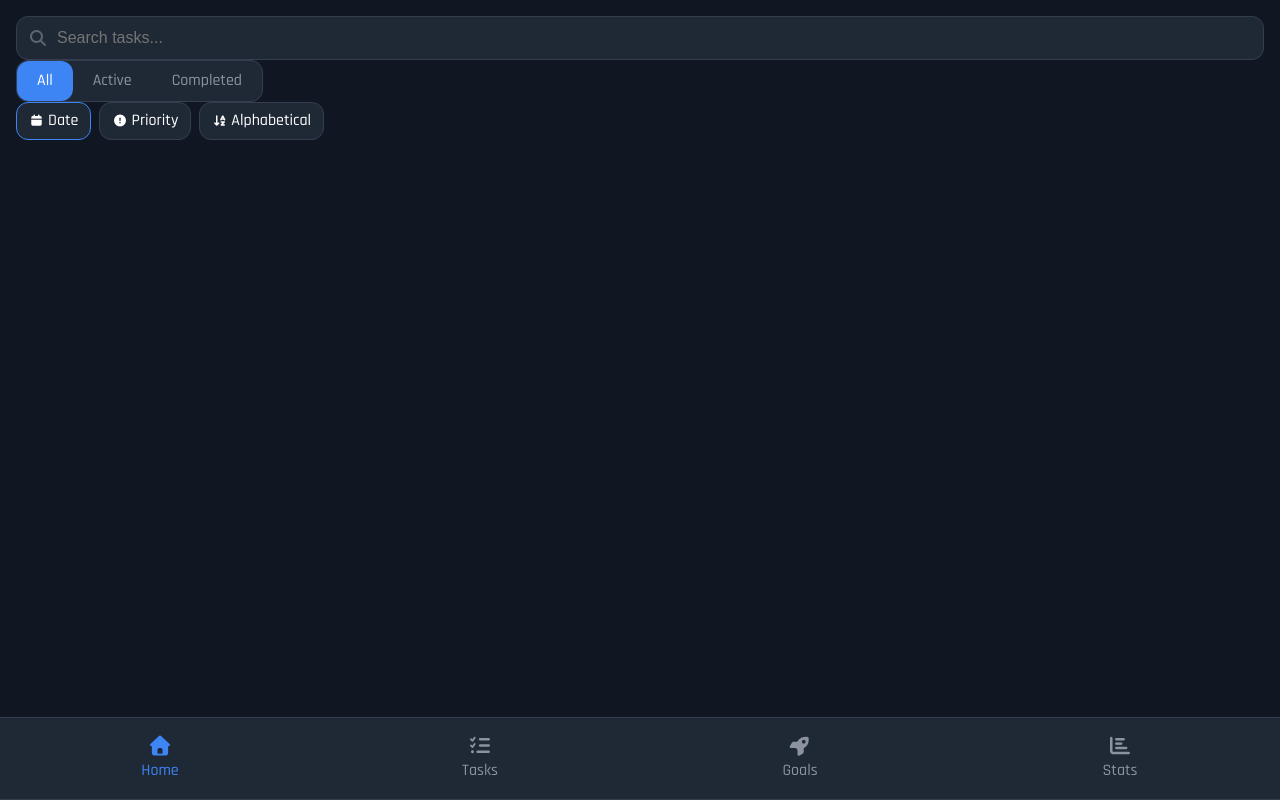
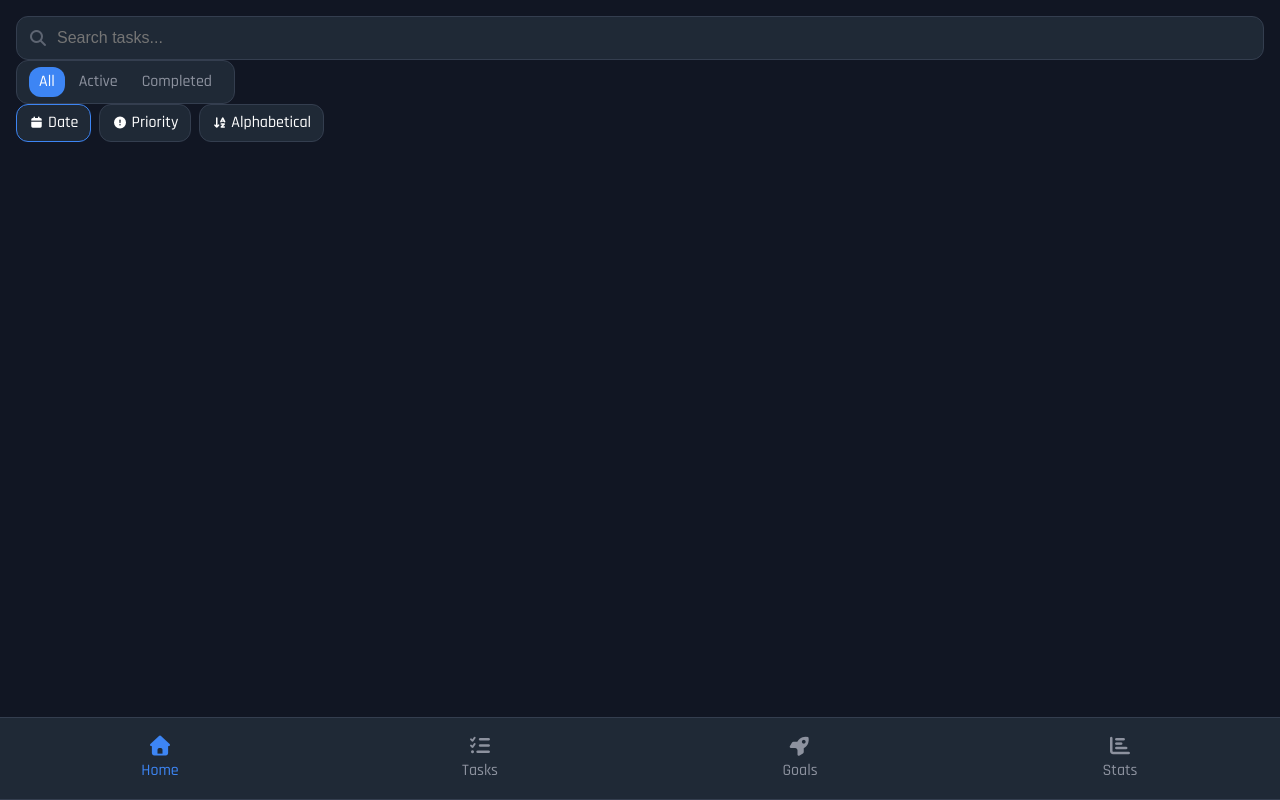
Before and after one commit to lightningcell/react-todo, a React (Vite) app: page / in a window 1280 px wide. Built offline with nearby package versions, Linux system fonts and the light colour scheme.

Commit message:
Refactor BoxSelector option padding and add compact style
Moved padding from .box-selector-option to .box-selector and introduced a new .box-selector--compact .box-selector-option style with reduced padding and margin for compact display.

```diff
--- a/src/style/BoxSelector.css
+++ b/src/style/BoxSelector.css
@@ -4,7 +4,6 @@
 }
 
 .box-selector-option {
-    padding: 8px 20px;
     border-radius: 12px;
     cursor: pointer;
     transition: background-color 0.45s;
@@ -29,6 +28,12 @@
     background-color: var(--secondary-bg-color);
     border: 1px solid var(--primary-border-color);
     border-radius: 12px;
+    padding: 6px 10px;
+}
+
+.box-selector--compact .box-selector-option {
+    padding: 3px 10px;
+    margin: 0 2px;
 }
 
 .box-selector--pill {
```
